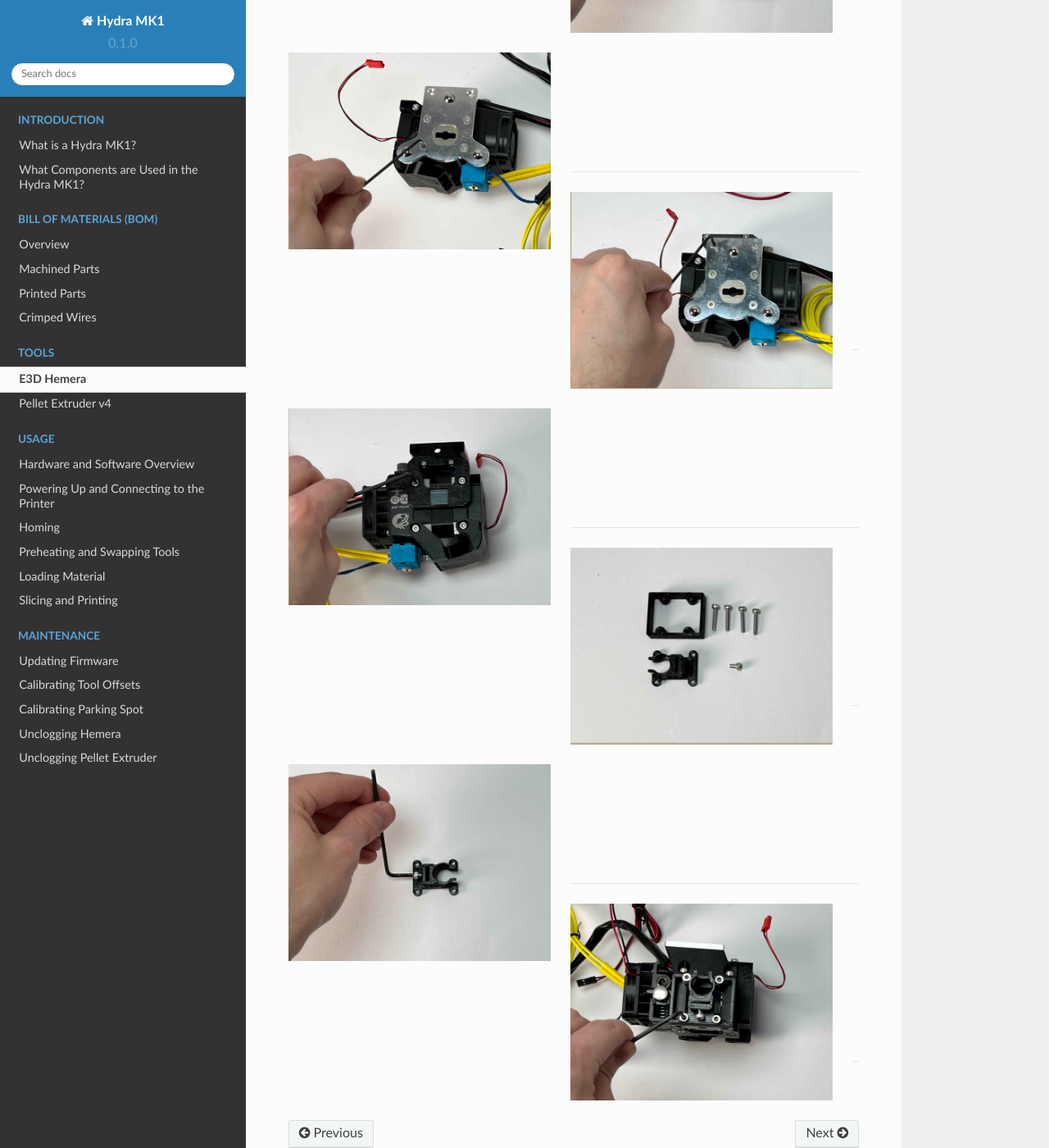
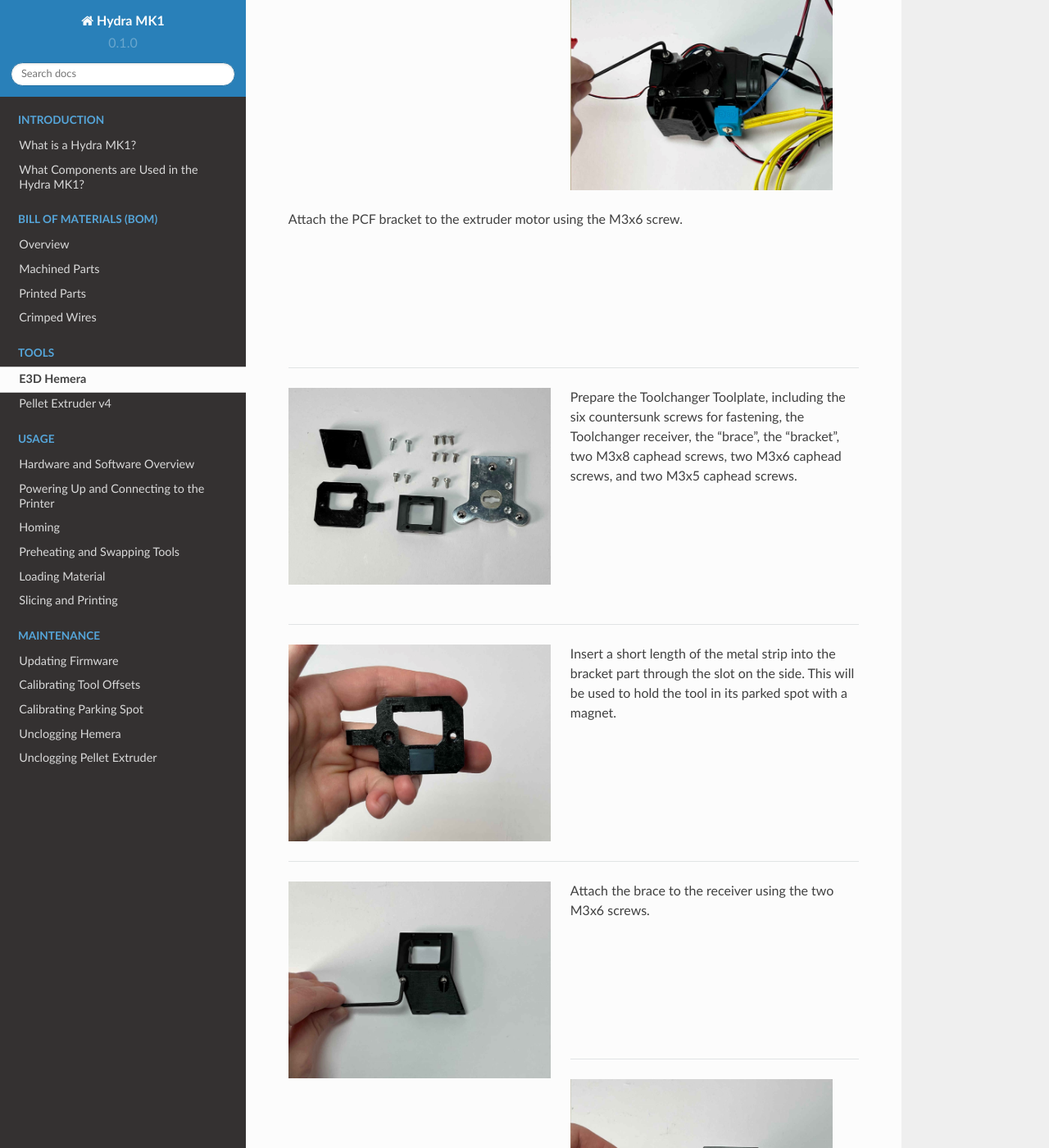
Before and after one commit to srl-ethz/hydra-documentation, a Sphinx documentation site: the page built from docs/source/tools/hemera.rst, in a window 1280 px wide and 1400 px high, scrolled down 3181 px. Shown: the whole window at 82% size. Built offline with Sphinx 7.4.7 and the Read the Docs theme 2.0.0, drawn with Linux system fonts in a browser that asks for light colours; pages that are not in the unit, such as notebooks, are missing from menus; some of the changed text lies outside the part shown.

Commit message:
Update hemera.rst

```diff
--- a/docs/source/tools/hemera.rst
+++ b/docs/source/tools/hemera.rst
@@ -8,7 +8,7 @@ E3D Hemera
    :align: left
 
 
-|
+| Prepare "Hemera adapter", three M3x6 caphead screws, and an M3 square nut.
 
 |
 
@@ -24,7 +24,7 @@ E3D Hemera
    :align: left
 
 
-|
+| Insert the square nut into the T-slot on the extruder motor. Note the orientation of the assembly.
 
 |
 
@@ -40,7 +40,7 @@ E3D Hemera
    :align: left
 
 
-|
+| Fasten the adapter to the extruder motor using the M3 screws.
 
 |
 
@@ -50,13 +50,15 @@ E3D Hemera
 
 ----------------------------
 
+.. WARNING:: Do not use longer screws! They could damage the extruder motor.
+
 .. figure:: img/Hemera4.jpg
    :figwidth: 320px
    :alt: Left floating image
    :align: left
 
 
-|
+| Prepare the print fan, the "PCF bracket", the "PCF duct", four M2x8 caphead screws, three M3 square nuts, two M3x5 caphead screws, and one M3x6 caphead screw.
 
 |
 
@@ -72,7 +74,7 @@ E3D Hemera
    :align: left
 
 
-|
+| Not the orientation of the print fan.
 
 |
 
@@ -88,7 +90,7 @@ E3D Hemera
    :align: left
 
 
-|
+| Attach the print fan to the PCF duct using two M2x8 screws.
 
 |
 
@@ -104,7 +106,7 @@ E3D Hemera
    :align: left
 
 
-|
+| Attach the PCF bracket using two M2x8 screws.
 
 |
 
@@ -120,7 +122,7 @@ E3D Hemera
    :align: left
 
 
-|
+| Insert the square nuts into the remaining T-slots on the extruder motor.
 
 |
 
@@ -136,7 +138,7 @@ E3D Hemera
    :align: left
 
 
-|
+| Attack the PCF duct to the extruder motor using two M3x5 screws.
 
 |
 
@@ -152,7 +154,7 @@ E3D Hemera
    :align: left
 
 
-|
+| Attach the PCF bracket to the extruder motor using the M3x6 screw.
 
 |
 
@@ -168,7 +170,7 @@ E3D Hemera
    :align: left
 
 
-|
+| Prepare the Toolchanger Toolplate, including the six countersunk screws for fastening, the Toolchanger receiver, the "brace", the "bracket", two M3x8 caphead screws, two M3x6 caphead screws, and two M3x5 caphead screws.
 
 |
 
@@ -184,7 +186,7 @@ E3D Hemera
    :align: left
 
 
-|
+| Insert a short length of the metal strip into the bracket part through the slot on the side. This will be used to hold the tool in its parked spot with a magnet.
 
 |
 
@@ -200,7 +202,7 @@ E3D Hemera
    :align: left
 
 
-|
+| Attach the brace to the receiver using the two M3x6 screws.
 
 |
 
@@ -216,7 +218,7 @@ E3D Hemera
    :align: left
 
 
-|
+| Attack the bracket to the receiver using the two M3x6 screws.
 
 |
 
@@ -232,7 +234,7 @@ E3D Hemera
    :align: left
 
 
-|
+| Attach the toolplate to the adapter using four of the provided countersunk screws.
 
 |
 
@@ -248,7 +250,7 @@ E3D Hemera
    :align: left
 
 
-|
+| Attach the brace to the toolplate using the two remaining countersunk screws.
 
 |
 
@@ -264,7 +266,7 @@ E3D Hemera
    :align: left
 
 
-|
+| Attach the bracket to the extruder moto using the two M3x5 screws.
 
 |
 
@@ -280,7 +282,7 @@ E3D Hemera
    :align: left
 
 
-|
+| Prepare the "Receiver Top", the "Cable Relief", Four M3x16 caphead screws, and one M3x5 caphead screw.
 
 |
 
@@ -296,7 +298,7 @@ E3D Hemera
    :align: left
 
 
-|
+| Tap the M3x5 screw into the cable relief. This will be used to hold the metal strip later.
 
 |
 
@@ -312,7 +314,7 @@ E3D Hemera
    :align: left
 
 
-|
+| Attach the cablerelief on top of the receiver top to the receiver using the four M3x16 screws. note the orientation of the cable relief. The slot for the metal strip should be facing away from the toolplate.
 
 |
 
```
